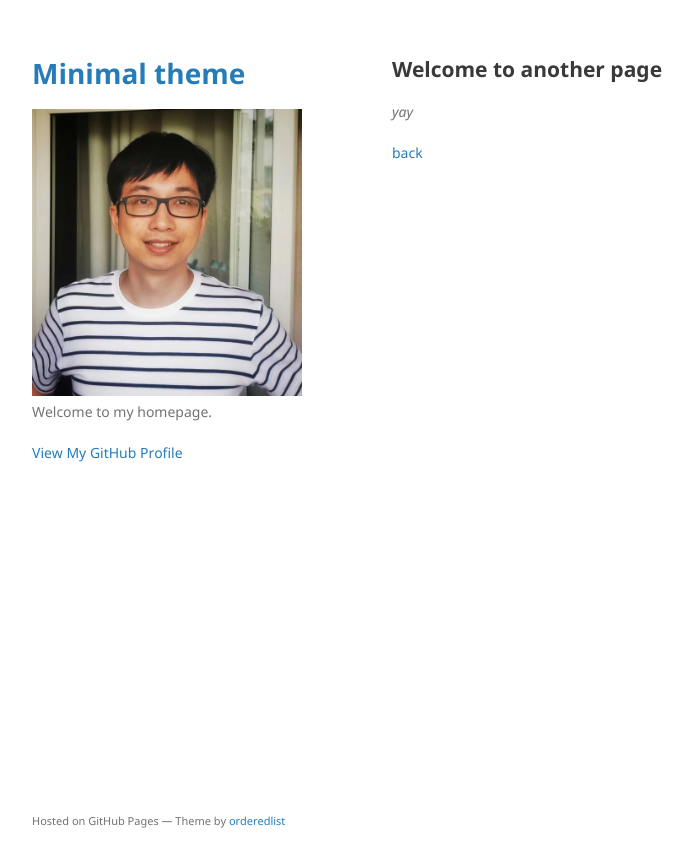
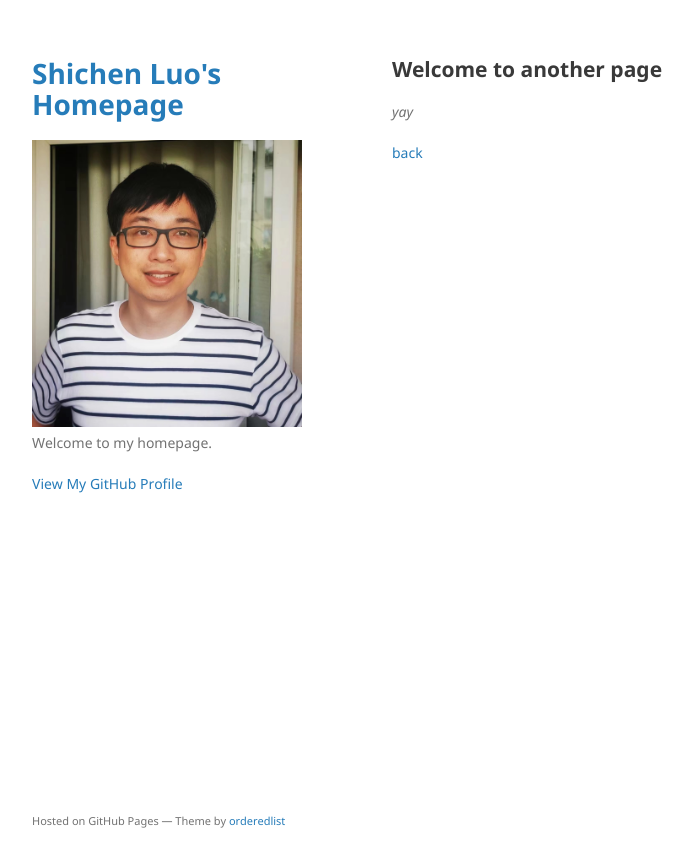
Before and after one commit to ShichenLuo/ShichenLuo.github.io, a Jekyll site: the page built from another-page.md, in a window 1280 px wide. Shown: the top 867 px of the page, without its empty margins (178-871 px from the left). Built offline with Jekyll 4.4.1, drawn with Linux system fonts in a browser that asks for light colours; our own code applies the rules of GitHub Pages for plain Markdown files.

Commit message:
Update _config.yml

```diff
--- a/_config.yml
+++ b/_config.yml
@@ -1,6 +1,9 @@
-title: Minimal theme
+title: Shichen Luo's Homepage
 logo: /assets/img/profile.png
 description: Welcome to my homepage.
 show_downloads: false
 google_analytics:
+remote_theme: pages-themes/minimal@v0.2.0
+plugins:
+- jekyll-remote-theme # add this line to the plugins list if you already have one
 # theme: jekyll-theme-minimal
```
